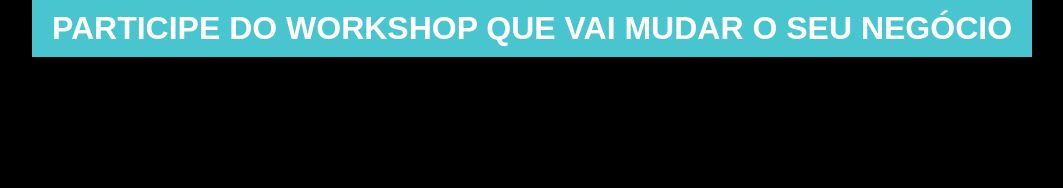
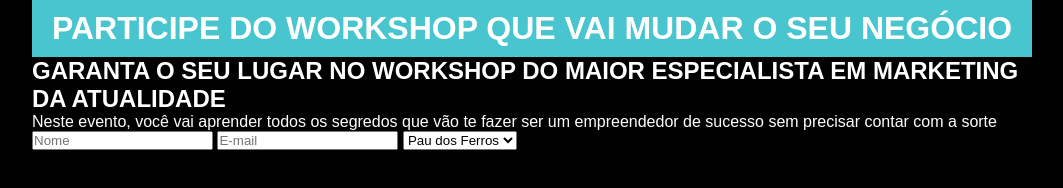
Before and after one commit to bryancury3r/pagina-captura, a plain HTML site: page index.html in a window 1280 px wide. Shown: the whole page, without its empty margins (108-1171 px from the left). Drawn offline with Linux system fonts and the light colour scheme.

Commit message:
add section and form

```diff
--- a/css/style.css
+++ b/css/style.css
@@ -20,6 +20,10 @@ header {
     padding: 10px;
 }
 
+section {
+    color: #fff;
+}
+
 .title {
 
 }
--- a/index.html
+++ b/index.html
@@ -13,7 +13,26 @@
             <h1>PARTICIPE DO WORKSHOP QUE VAI MUDAR O SEU NEGÓCIO</h1>
         </header>
 
+        <section>
+            <div class="formContainer">
+                <h2>GARANTA O SEU LUGAR NO WORKSHOP DO MAIOR ESPECIALISTA EM MARKETING DA ATUALIDADE</h2>
+                <p>Neste evento, você vai aprender todos os segredos que vão te fazer ser um empreendedor de sucesso sem precisar contar com a sorte</p>
+                <form>
 
+                    <input id="name" name="name" type="text" placeholder="Nome">
+                    <input id="email" type="email" name="email" placeholder="E-mail">
+                    <select name="place" id="">
+                        <option value="rj">Pau dos Ferros</option>
+                        <option value="rj">Mossoro</option>
+                        <option value="rj">Natal</option>
+                        <option value="rj">Fortaleza</option>
+
+                    </select>
+
+                </form>
+            </div>
+
+        </section>
     </div>
 </body>
 </html>
```
